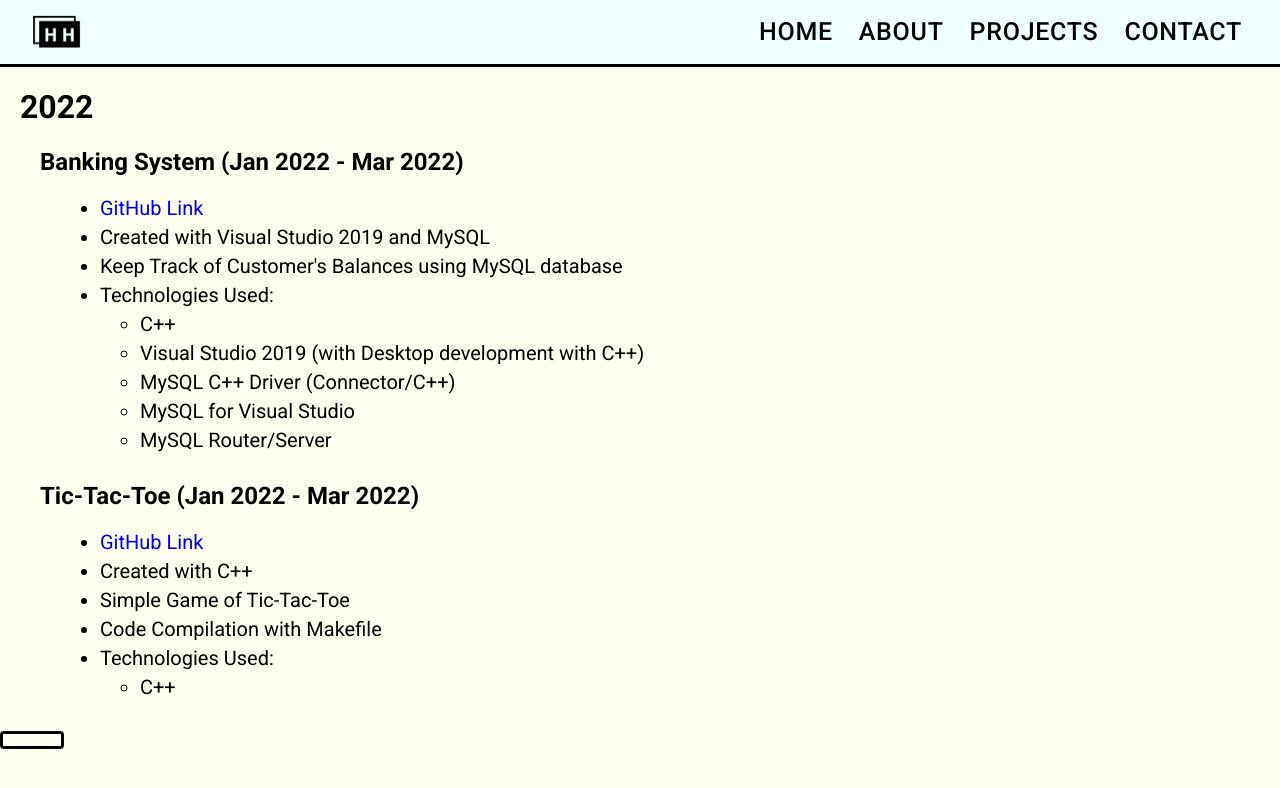
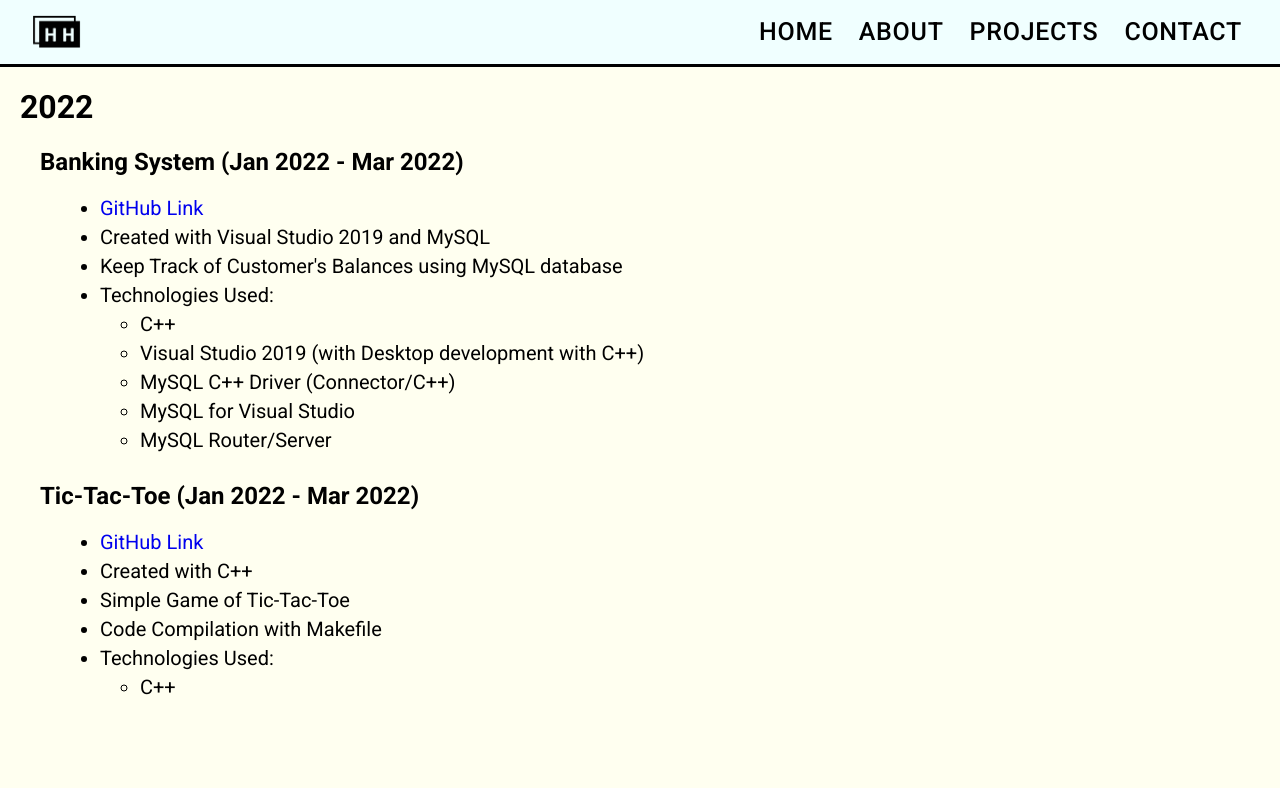
Before and after one commit to haostonh/portfolio, a React (Create React App) app in the folder client/: page /portfolio/projects in a window 1280 px wide. Shown: the top 788 px of the page. Built offline with nearby package versions, Linux system fonts and the light colour scheme.

Commit message:
remove test button from projects

```diff
--- a/client/src/pages/Projects.jsx
+++ b/client/src/pages/Projects.jsx
@@ -4,7 +4,6 @@ import NavBar from '../components/NavBar';
 import PortfolioHelmet from '../components/PortfolioHelmet';
 import BankingSystem from '../projects/2022/BankingSystem';
 import TicTacToe from '../projects/2022/TicTacToe';
-import GitHubButton from '../components/HHLinkButton';
 
 const Projects = () => {
   return (
@@ -15,7 +14,6 @@ const Projects = () => {
         <h1 className='yearTitle'>2022</h1>
         <BankingSystem/>
         <TicTacToe/>
-        <GitHubButton/>
       </div>
     </div>
   );
```
